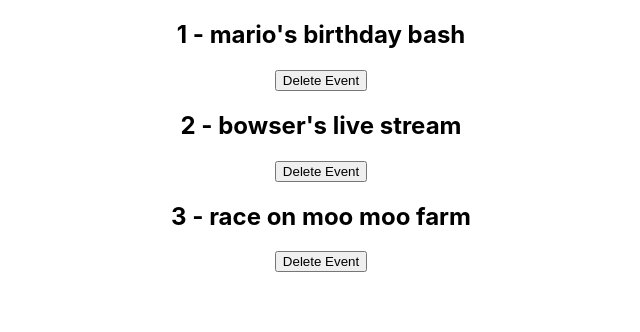
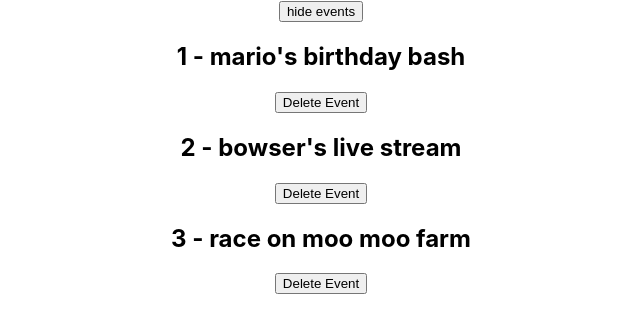
Before and after one commit to adamcope/my-react-app, a React (Create React App) app: page / in a window 1280 px wide. Shown: the top 332 px of the page, without its empty margins (319-959 px from the left). Built offline with nearby package versions, Linux system fonts and the light colour scheme.

Commit message:
lesson 22

```diff
--- a/src/App.js
+++ b/src/App.js
@@ -2,6 +2,7 @@
 import { useState } from "react";
 
 function App() {
+  const [showEvents, setShowEvents] = useState(true);
   const [events, setEvents] = useState([
     { title: "mario's birthday bash", id: 1 },
     { title: "bowser's live stream", id: 2 },
@@ -11,23 +12,33 @@
   const handleClick = (id) => {
     setEvents((prevEvents) => {
       return prevEvents.filter((event) => {
-        return id !== event.id
-      })
-    })
+        return id !== event.id;
+      });
+    });
     console.log(id);
   };
 
   return (
     <div className="App">
-      {events.map((event, index) => (
-        <div key={event.id}>
-          <h2>
-            {" "}
-            {index + 1} - {event.title}{" "}
-          </h2>
-          <button onClick={() => handleClick(event.id)}>Delete Event</button>
+      {showEvents && (
+        <div>
+          <button onClick={() => setShowEvents(false)}>hide events</button>
         </div>
-      ))}
+      )}
+      {!showEvents && (
+        <div>
+          <button onClick={() => setShowEvents(true)}>show events</button>
+        </div>
+      )}
+      {showEvents &&
+        events.map((event, index) => (
+          <div key={event.id}>
+            <h2>
+              {index + 1} - {event.title}
+            </h2>
+            <button onClick={() => handleClick(event.id)}>Delete Event</button>
+          </div>
+        ))}
     </div>
   );
 }
```
